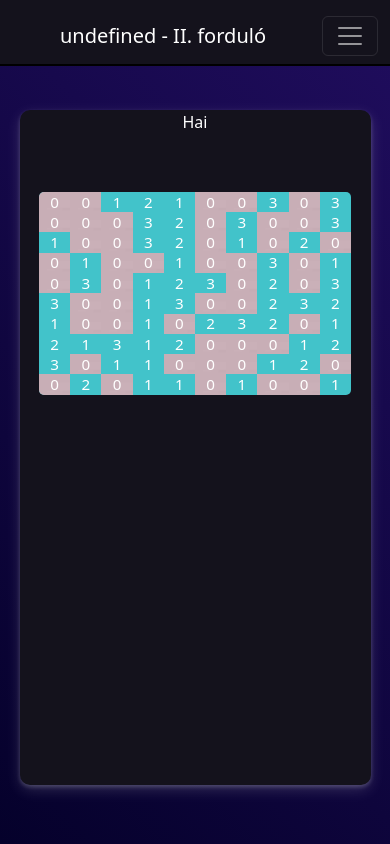
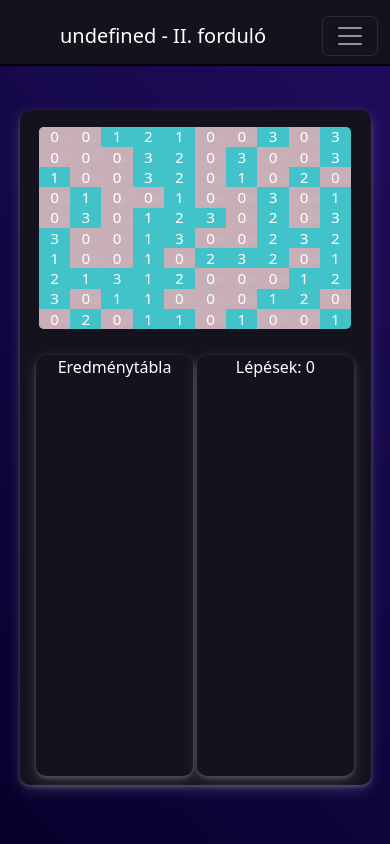
Before and after one commit to budaizalan/undefined, a PHP site: page / in a window 390 px wide. Run offline with PHP 8.4, Linux system fonts and the light colour scheme.

Commit message:
meg akarom olni magam

```diff
--- a/MasodikFordulo/index.html
+++ b/MasodikFordulo/index.html
@@ -35,9 +35,14 @@
 
     <main>
         <div class="container">
-            <p>Hai</p>
             <div class="game">
-
+                <div class="game-scoreboard">
+                    <p>Eredménytábla</p>
+                </div>
+                <div class="game-table"></div>
+                <div class="game-scoreboard">
+                    <p>Lépések: <span id="game-steps">0</span></p>
+                </div>
             </div>
         </div>
     </main>
--- a/MasodikFordulo/public/app.js
+++ b/MasodikFordulo/public/app.js
@@ -4,7 +4,7 @@ let game = new Game(mapSize);
 const root = document.documentElement;
 root.style.setProperty('--map-size', mapSize.toString());
 function Generator(size) {
-    const gameDiv = document.querySelector('.game');
+    const gameDiv = document.querySelector('.game-table');
     for (let i = 0; i < size; i++) {
         for (let j = 0; j < size; j++) {
             let div = document.createElement('div');
--- a/MasodikFordulo/src/app.ts
+++ b/MasodikFordulo/src/app.ts
@@ -7,7 +7,7 @@ const root = document.documentElement;
 root.style.setProperty('--map-size', mapSize.toString());
 
 function Generator(size: number) {
-    const gameDiv = document.querySelector('.game');
+    const gameDiv = document.querySelector('.game-table');
     for (let i = 0; i < size; i++) {
         for (let j = 0; j < size; j++) {
             let div = document.createElement('div');
--- a/MasodikFordulo/style.css
+++ b/MasodikFordulo/style.css
@@ -47,6 +47,11 @@ body{
 
 /* Game */
 
+main{
+  height: 100vh;
+  overflow: hidden;
+}
+
 .container {
   /* margin-top: 300px; */
   text-align: center;
@@ -62,12 +67,27 @@ body{
   height: 80vh;
 }
 
-.game {
+.game{
+  display: flex;
+  justify-content: space-between;
+  align-items: center;
+  height: 100%;
+}
+
+.game-scoreboard {
+  width: 20%;
+  height: 90%;
+  background-color: #14121c;
+  border-radius: 10px;
+  box-shadow: 0 2px 4px 0 rgba(255, 255, 255, 0.2),
+    0 5px 15px 0 rgba(255, 255, 255, 0.15);
+}
+
+.game-table {
   overflow: hidden;
   width: fit-content; /* ez meg van oldva pookie */
-  margin: auto;
+  height: fit-content;
   position: relative;
-  top: 5vh;
   display: grid;
   grid-template-columns: repeat(var(--map-size), 1fr);
   background-color: #14121c;
@@ -75,8 +95,8 @@ body{
 }
 
 .cell {
-  width: calc(80vw / var(--map-size));
-  height: calc(52vw / var(--map-size));
+  width: calc(50vw / var(--map-size));
+  height: calc(32.5vw / var(--map-size));
   max-width: calc(100vh / var(--map-size));
   max-height: calc(65vh / var(--map-size));
   background-color: #42c3ca;
@@ -103,3 +123,30 @@ body{
   align-items: center;
   margin: auto;
 }
+
+@media screen and (max-width: 1100px) {
+  .game {
+    flex-direction: row;
+    justify-content: center;
+    align-items: start;
+    flex-wrap: wrap;
+  }
+  .game-table {
+    order: -1;
+    margin-top: 2vh;
+  }
+  .game-scoreboard {
+    width: 48%;
+    height: calc(100% - 65vw);
+    min-height: calc(100% - 47vh);
+    margin-top: 2vh;
+    margin-left: 0.5vw;
+    margin-right: 0.5vw;
+  }
+  .cell {
+    width: calc(80vw / var(--map-size));
+    height: calc(52vw / var(--map-size));
+    max-width: calc(60vh / var(--map-size));
+    max-height: calc(39vh / var(--map-size));
+  }
+}
```
